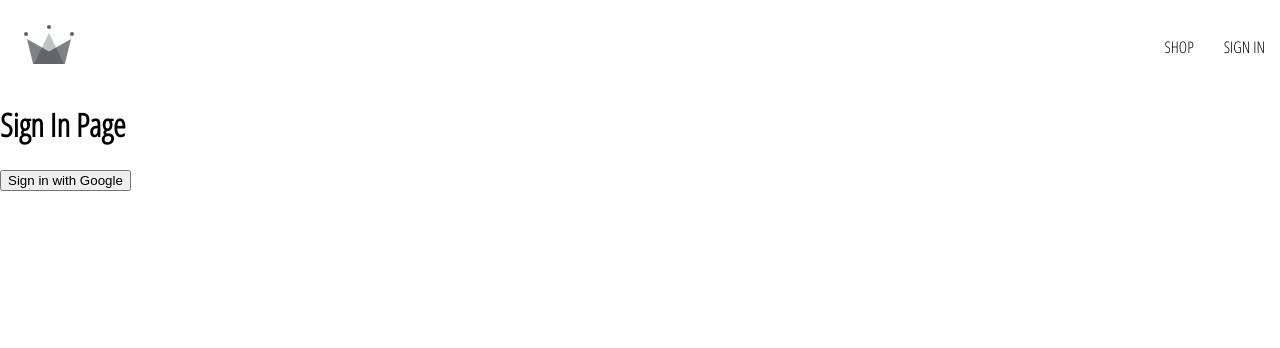
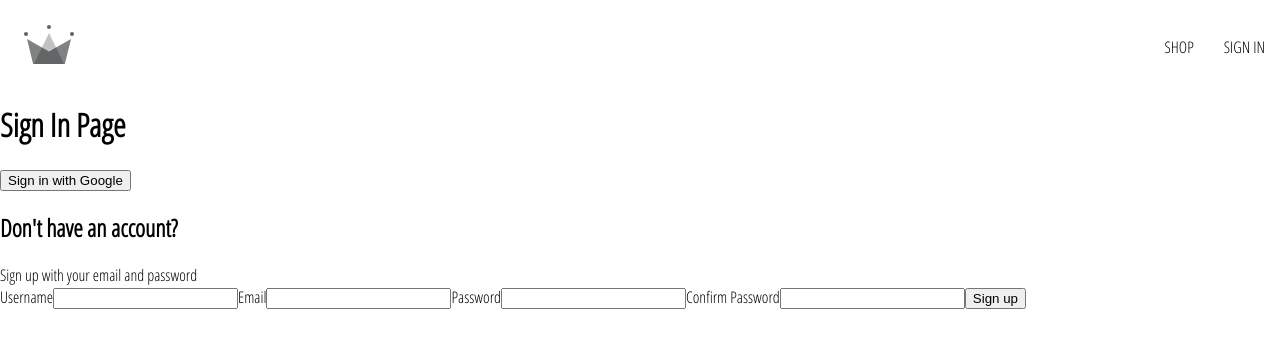
Before and after one commit to Iftee97/CRWN-Clothing, a React (Vite) app: page /sign-in in a window 1280 px wide. Shown: the top 348 px of the page. Built offline with nearby package versions, Linux system fonts and the light colour scheme.

Commit message:
added barebones sign-up form and signing up user with firebase

```diff
--- /dev/null
+++ b/src/components/sign-up-form/sign-up-form.component.jsx
@@ -0,0 +1,129 @@
+import { useState } from 'react'
+
+import { db, auth } from '../../utils/firebase/firebase.utils'
+import { createUserWithEmailAndPassword, updateProfile } from 'firebase/auth'
+import { setDoc, doc, serverTimestamp } from 'firebase/firestore'
+
+import './sign-up-form.styles.scss'
+
+export default function SignUpForm() {
+  const [formFields, setFormFields] = useState({
+    displayName: '',
+    email: '',
+    password: '',
+    confirmPassword: '',
+  })
+  const [loading, setLoading] = useState(false)
+
+  const handleChange = (e) => {
+    const { name, value } = e.target
+    setFormFields({
+      ...formFields,
+      [name]: value
+    })
+  }
+
+  const handleSubmit = async (e) => {
+    e.preventDefault()
+    const { displayName, email, password, confirmPassword } = formFields
+
+    try {
+      setLoading(true)
+
+      if (password !== confirmPassword) {
+        alert('Passwords do not match')
+        return // exit the function
+      }
+
+      const response = await createUserWithEmailAndPassword(auth, email, password)
+      const user = response.user
+      console.log('signed up user:', user)
+
+      await updateProfile(user, { displayName }) // update user profile with displayName
+
+      await setDoc(doc(db, 'users', user.uid), {
+        email: user.email,
+        displayName: user.displayName,
+        createdAt: serverTimestamp(),
+      }) // add user to firestore db
+
+      setLoading(false)
+    } catch (error) {
+      console.log('error creating user!', error.message)
+      setLoading(false)
+    } finally {
+      setFormFields({
+        displayName: '',
+        email: '',
+        password: '',
+        confirmPassword: '',
+      }) // reset form fields
+    }
+
+    console.log('form submitted: >>>>>>>>>>>', formFields)
+  }
+
+  return (
+    <div>
+      <h2>
+        Don't have an account?
+      </h2>
+      <span>
+        Sign up with your email and password
+      </span>
+      <form onSubmit={handleSubmit}>
+        <label htmlFor="displayName">
+          Username
+        </label>
+        <input
+          type="text"
+          id='displayName'
+          name='displayName'
+          value={formFields.displayName}
+          onChange={handleChange}
+          required
+        />
+
+        <label htmlFor="email">
+          Email
+        </label>
+        <input
+          type="email"
+          id='email'
+          name='email'
+          value={formFields.email}
+          onChange={handleChange}
+          required
+        />
+
+        <label htmlFor="password">
+          Password
+        </label>
+        <input
+          type="password"
+          id='password'
+          name='password'
+          value={formFields.password}
+          onChange={handleChange}
+          required
+        />
+
+        <label htmlFor="confirmPassword">
+          Confirm Password
+        </label>
+        <input
+          type="password"
+          id='confirmPassword'
+          name='confirmPassword'
+          value={formFields.confirmPassword}
+          onChange={handleChange}
+          required
+        />
+
+        <button type='submit' disabled={loading}>
+          {loading ? 'Signing up...' : 'Sign up'}
+        </button>
+      </form>
+    </div>
+  )
+}
--- /dev/null
+++ b/src/components/sign-up-form/sign-up-form.styles.scss
@@ -0,0 +1,9 @@
+.sign-up-container {
+  display: flex;
+  flex-direction: column;
+  width: 380px;
+
+  h2 {
+    margin: 10px 0;
+  }
+}
--- a/src/routes/sign-in/sign-in.component.jsx
+++ b/src/routes/sign-in/sign-in.component.jsx
@@ -1,6 +1,8 @@
 import { db, auth } from "../../utils/firebase/firebase.utils"
 import { signInWithPopup, GoogleAuthProvider } from "firebase/auth"
 import { doc, setDoc, getDoc, serverTimestamp } from 'firebase/firestore'
+
+import SignUpForm from "../../components/sign-up-form/sign-up-form.component"
 
 export default function SignIn() {
   const loginWithGoogle = async () => {
@@ -33,6 +35,7 @@ export default function SignIn() {
       <button onClick={loginWithGoogle}>
         Sign in with Google
       </button>
+      <SignUpForm />
     </div>
   )
 }
```
